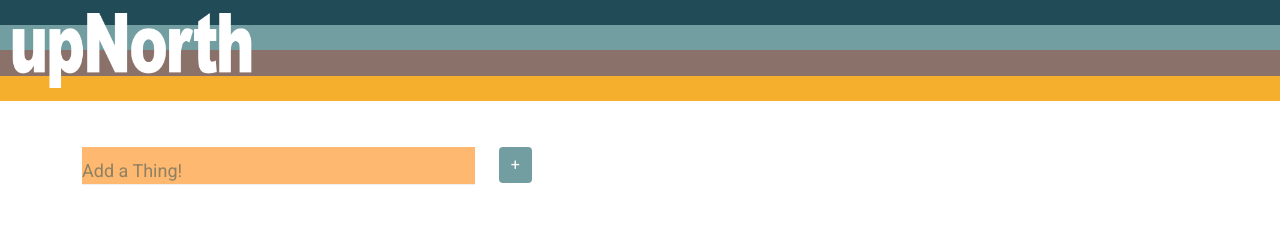
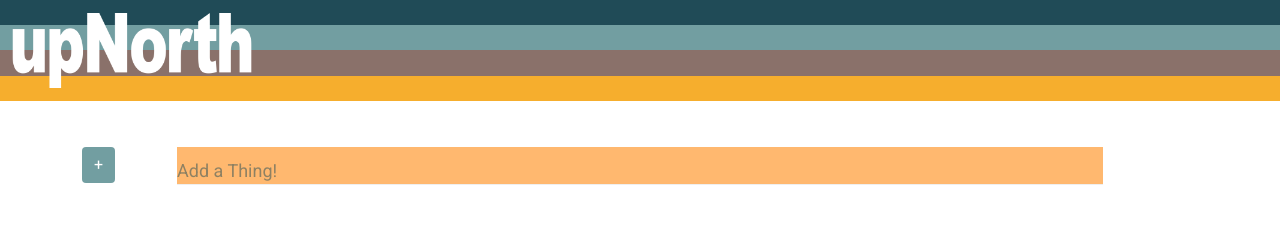
Before and after one commit to ampieschke/Up-North, a website: page app/public/index.html in a window 1280 px wide. Drawn offline with nearby package versions, Linux system fonts and the light colour scheme; no server answers.

Commit message:
updated styling

```diff
--- a/app/public/assets/style.css
+++ b/app/public/assets/style.css
@@ -101,7 +101,7 @@ h2{
 
 /* Input Styling */
 .to-bring-input {
-  width: 500px;
+  /* width: 90%; */
   padding: 20px, 10px;
   font-family: 'Roboto', sans-serif;
 }
--- a/app/public/index.html
+++ b/app/public/index.html
@@ -28,13 +28,14 @@
     <div>
         <h2>Things to Bring!</h2>
     <div class="row to-bring-input">
+      <div class="col-1"><button type="submit" class="btn btn-primary btn-md" id="add-btn">
+        + </button></div>
       <div class="col-10">
     <fieldset class='float-label-field'>
       <label for="td">Add a Thing!</label>
       <input id="td" type='text'>
     </div>
-      <div class="col-1"><button type="submit" class="btn btn-primary btn-md" id="add-btn">
-        + </button></div>
+
     </fieldset>
     </div>
 
```
Also changed, not shown: app/utils/api.js (deleted, +0 -26 lines).
